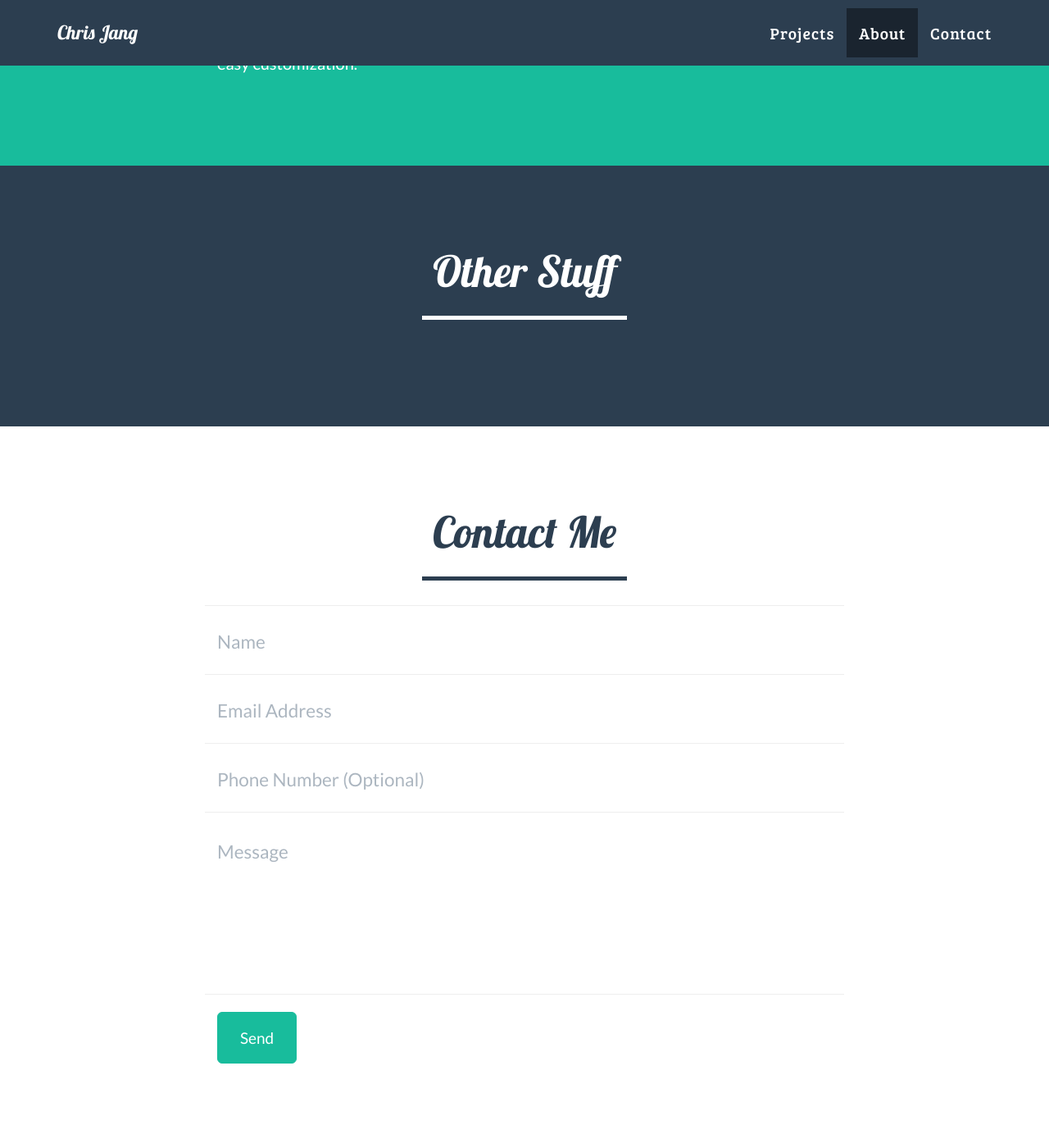
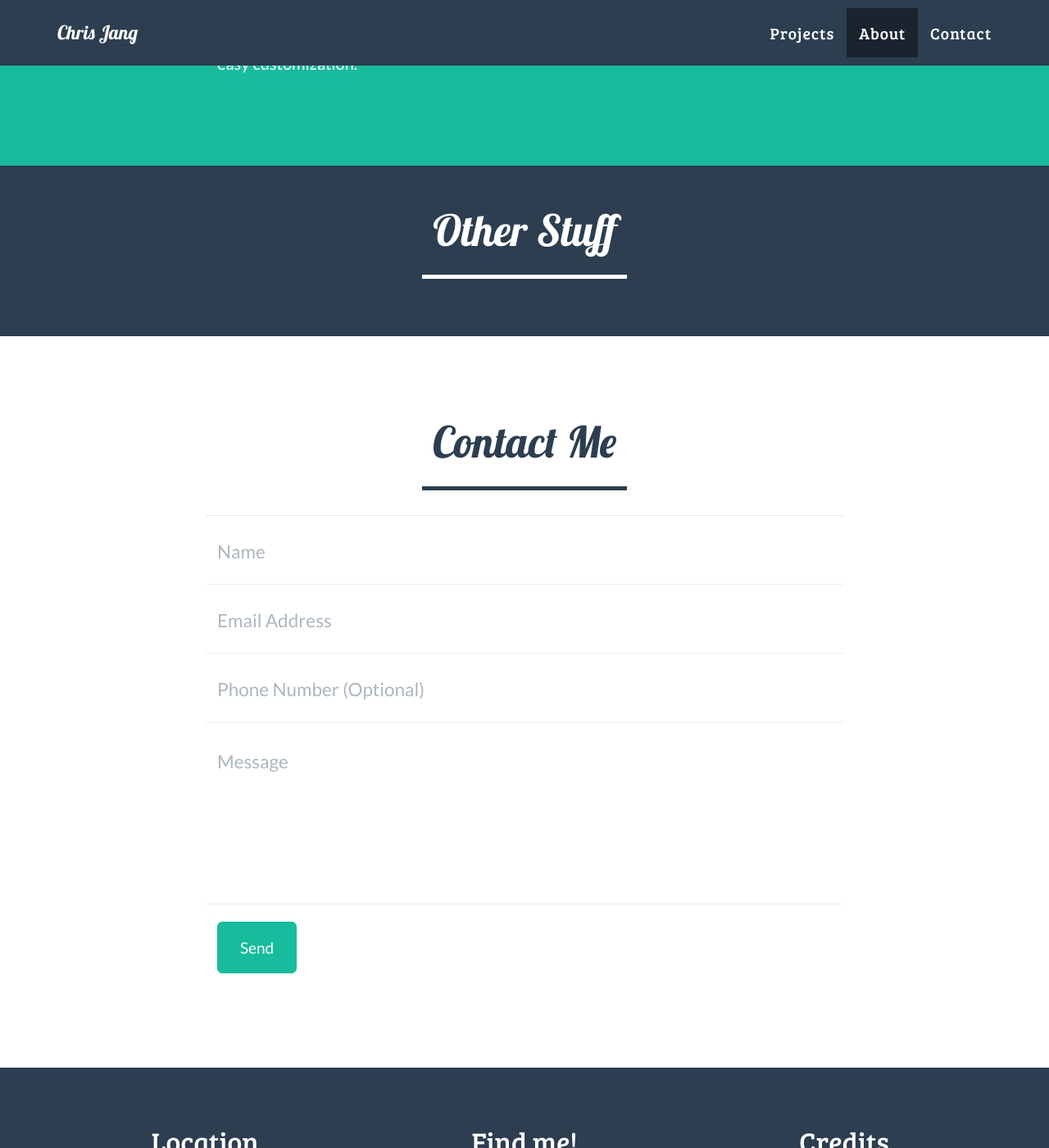
Before and after one commit to cjang5/cjang5.github.io, a Jekyll site: the page built from index.html, in a window 1280 px wide and 1400 px high, scrolled down 1202 px. Shown: the whole window at 82% size. Built offline with Jekyll 4.4.1, drawn with Linux system fonts in a browser that asks for light colours.

Commit message:
Updated padding

```diff
--- a/_includes/css/main.css
+++ b/_includes/css/main.css
@@ -226,7 +226,7 @@
 }
 
 section.OtherStuff {
-    /*padding: 50px 0;*/
+    padding: 50px 0 40px 0;
     color: #fff;
     background: #{{ site.color.secondary }};
 }
```
